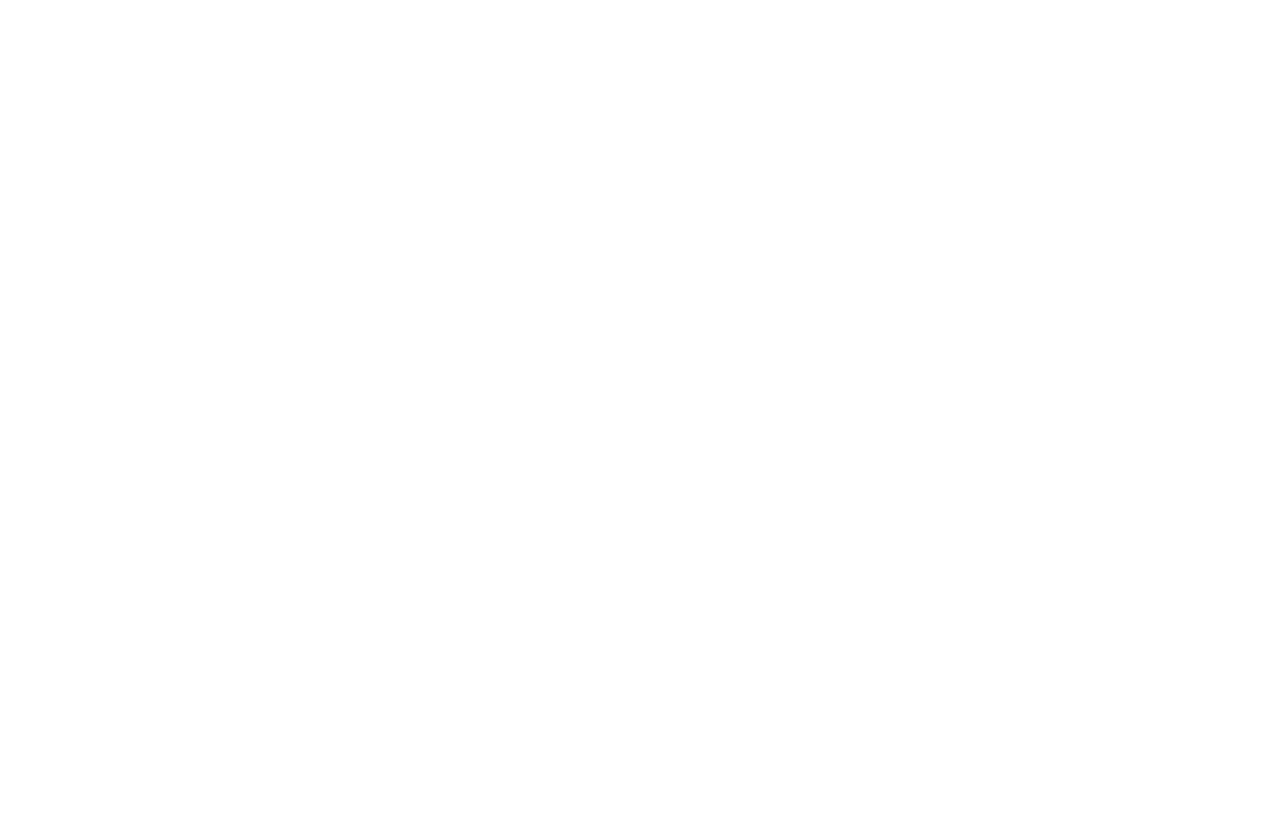
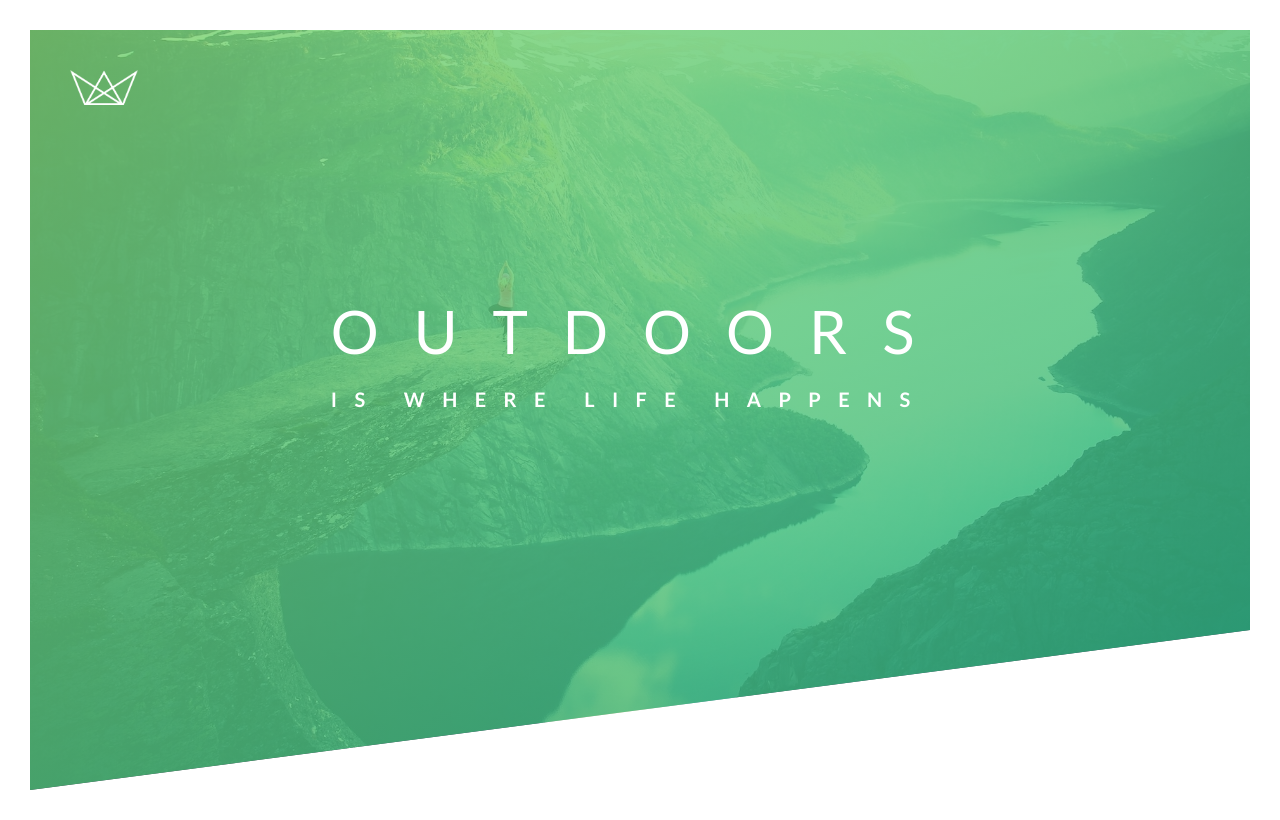
Before and after one commit to jdnunez504/Natours, a plain HTML site: page index.html in a window 1280 px wide. Drawn offline with Linux system fonts and the light colour scheme.

Commit message:
header completed

```diff
--- a/css/style.css
+++ b/css/style.css
@@ -6,3 +6,66 @@ Medium green: #55c57a
 Dark green: #28b485
 
 */
+
+* {
+    margin: 0;
+    padding: 0;
+    box-sizing: border-box;
+}
+
+body {
+    font-family: "Lato", sans-serif;
+    font-weight: 400;
+    font-size: 16px;
+    line-height: 1.7;
+    color: #777;
+    padding: 30px;
+}
+
+.header {
+    height: 95vh;
+    background-image: linear-gradient(
+            to right bottom,
+            #7ed56fcc, #28b485cc),
+    url(../img/hero.jpg);
+    background-size: cover;
+    background-position: top;
+    clip-path: polygon(0 0, 100% 0, 100% 75vh, 0 100%);
+    position: relative;
+}
+
+.logo-box {
+    position: absolute;
+    top: 40px;
+    left: 40px;
+}
+
+.logo {
+    height: 35px;
+}
+
+.heading-primary {
+    color: #fff;
+    text-transform: uppercase;
+}
+
+.heading-primary-main {
+    display: block;
+    font-size: 60px;
+    font-weight: 400;
+    letter-spacing: 35px;
+}
+
+.heading-primary-sub {
+    display: block;
+    font-size: 20px;
+    font-weight: 700;
+    letter-spacing: 17.4px;
+}
+
+.text-box {
+    position: absolute;
+    top: 40%;
+    left: 50%;
+    transform: translate(-50%,-40%);
+}
--- a/index.html
+++ b/index.html
@@ -13,7 +13,16 @@
     <title>Natours | Exciting tours for adventurous people</title>
 </head>
 <body>
-
-
+<header class="header">
+    <div class="logo-box">
+        <img src="img/logo-white.png" alt="Logo" class="logo">
+    </div>
+    <div class="text-box">
+        <h1 class="heading-primary">
+            <span class="heading-primary-main">Outdoors</span>
+            <span class="heading-primary-sub">is where life happens</span>
+        </h1>
+    </div>
+</header>
 </body>
 </html>
```
Lines whose indentation alone changed are shown as unchanged.
